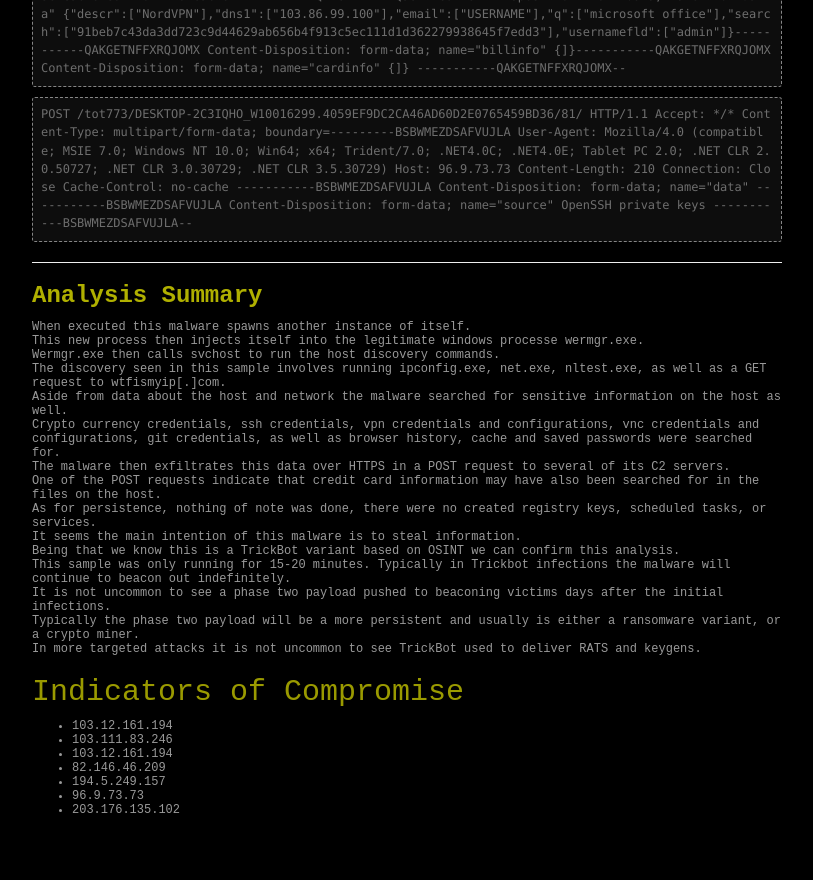
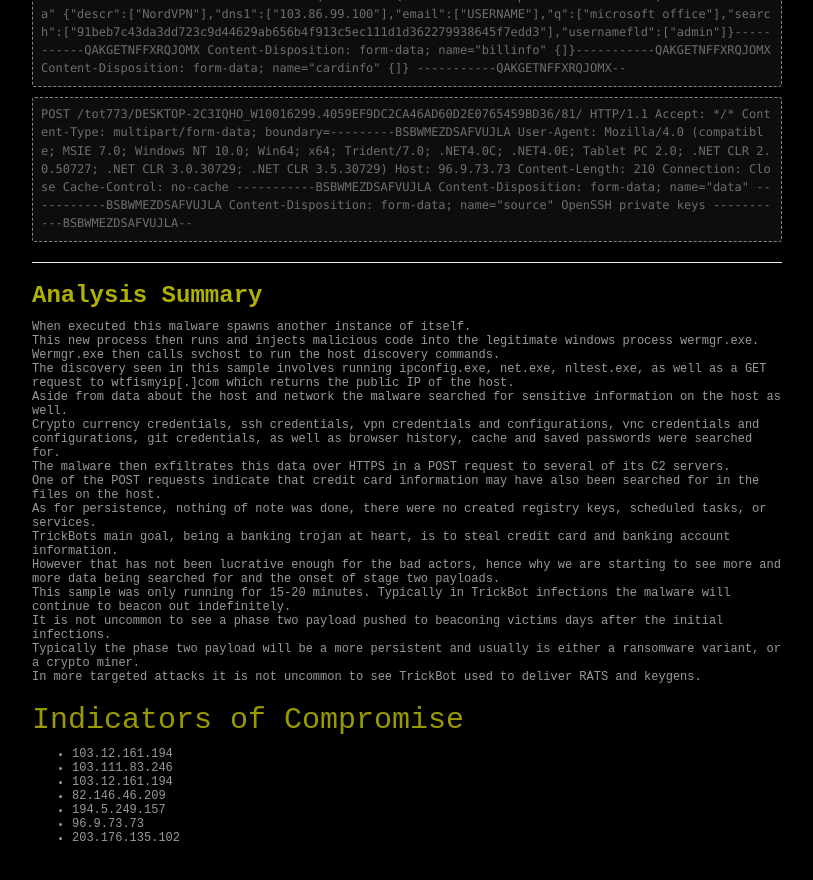
Before and after one commit to bizarrechaos/bizarrechaos.github.io, a Jekyll site: the page built from _posts/2020-07-30-Malware-Analysis-TrickBot.md, in a window 1280 px wide and 900 px high, scrolled down 3650 px. Shown: the top 880 px of the window, without its empty margins (233-1046 px from the left). Built offline with Jekyll 4.4.1, drawn with Linux system fonts in a browser that asks for light colours.

Commit message:
trickbot

```diff
--- a/_posts/2020-07-30-Malware-Analysis-TrickBot.md
+++ b/_posts/2020-07-30-Malware-Analysis-TrickBot.md
@@ -181,17 +181,17 @@ POST /tot773/DESKTOP-2C3IQHO_W10016299.4059EF9DC2CA46AD60D2E0765459BD36/81/ HTTP
 # Analysis Summary
 
 When executed this malware spawns another instance of itself.
-This new process then injects itself into the legitimate windows processe wermgr.exe.
+This new process then runs and injects malicious code into the legitimate windows process wermgr.exe.
 Wermgr.exe then calls svchost to run the host discovery commands.
-The discovery seen in this sample involves running ipconfig.exe, net.exe, nltest.exe, as well as a GET request to wtfismyip[.]com.
+The discovery seen in this sample involves running ipconfig.exe, net.exe, nltest.exe, as well as a GET request to wtfismyip[.]com which returns the public IP of the host.
 Aside from data about the host and network the malware searched for sensitive information on the host as well.
 Crypto currency credentials, ssh credentials, vpn credentials and configurations, vnc credentials and configurations, git credentials, as well as browser history, cache and saved passwords were searched for.
 The malware then exfiltrates this data over HTTPS in a POST request to several of its C2 servers.
 One of the POST requests indicate that credit card information may have also been searched for in the files on the host.
 As for persistence, nothing of note was done, there were no created registry keys, scheduled tasks, or services.
-It seems the main intention of this malware is to steal information.
-Being that we know this is a TrickBot variant based on OSINT we can confirm this analysis.
-This sample was only running for 15-20 minutes. Typically in Trickbot infections the malware will continue to beacon out indefinitely.
+TrickBots main goal, being a banking trojan at heart, is to steal credit card and banking account information.
+However that has not been lucrative enough for the bad actors, hence why we are starting to see more and more data being searched for and the onset of stage two payloads.
+This sample was only running for 15-20 minutes. Typically in TrickBot infections the malware will continue to beacon out indefinitely.
 It is not uncommon to see a phase two payload pushed to beaconing victims days after the initial infections.
 Typically the phase two payload will be a more persistent and usually is either a ransomware variant, or a crypto miner.
 In more targeted attacks it is not uncommon to see TrickBot used to deliver RATS and keygens.
```
